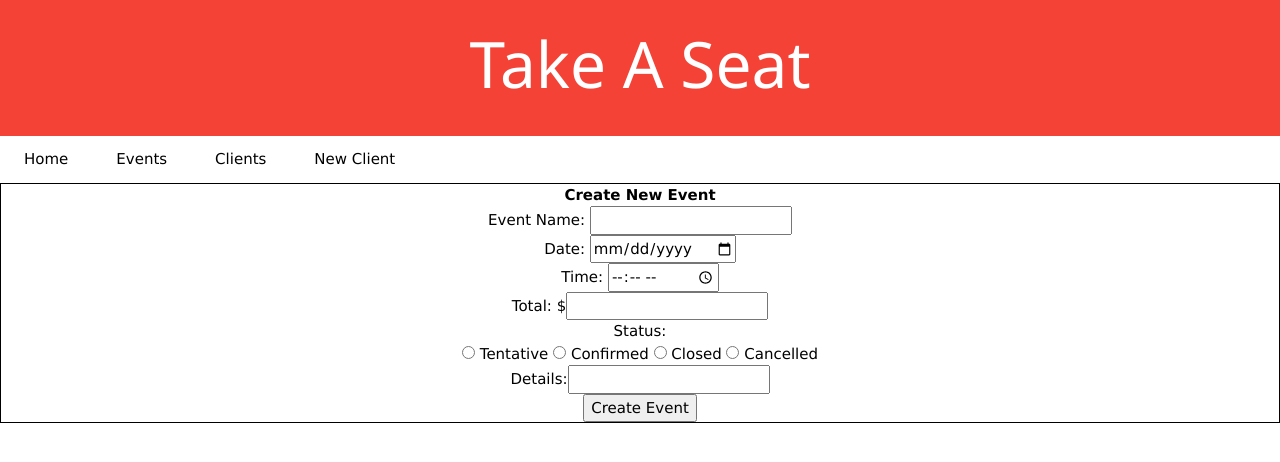
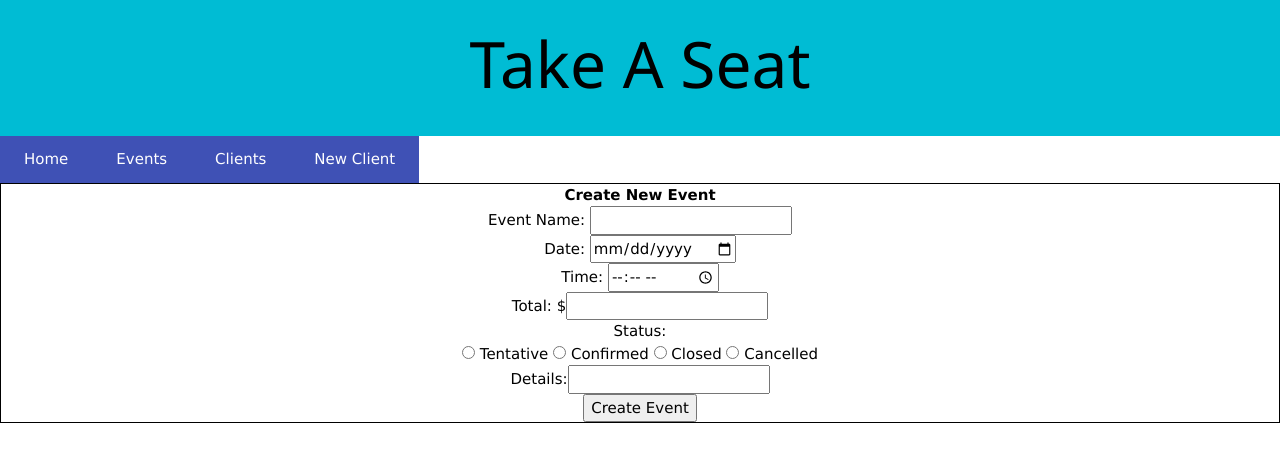
Before and after one commit to talryan/eventplanner-frontend, a React (Create React App) app: page /events/new in a window 1280 px wide. Shown: the top 462 px of the page. Built offline with nearby package versions, Linux system fonts and the light colour scheme; no server answers.

Commit message:
CSS Styling

```diff
--- a/package.json
+++ b/package.json
@@ -11,6 +11,7 @@
     "date-fns": "^2.19.0",
     "igniteui-react-charts": "^16.13.1",
     "igniteui-react-core": "^16.13.1",
+    "moment": "^2.29.1",
     "react": "^17.0.1",
     "react-bootstrap": "^1.5.2",
     "react-chartjs-2": "^2.11.1",
--- a/src/App.css
+++ b/src/App.css
@@ -13,10 +13,6 @@ li{
     border: 1px black solid;
 }
 
-.radio {
-    display: block;
-    width: 1em;
-    height: 1em;
-    border-radius: 50%;
-    border: 0.1em solid currentColor;
+.w3-bar w3-red w3-card w3-left-align w3-large{
+    background-color: yellow;
 }
--- a/src/components/Dashboard.js
+++ b/src/components/Dashboard.js
@@ -1,11 +1,54 @@
-import React from 'react';
+// import React from 'react'
+// import {Component} from 'react'
+// import {connect} from 'react-redux'
+// import {Line} from 'react-chartjs-2'
 
-const Dashboard = () => {
-    return (
-        <div>
-        <h1> Insert Dashboard Table </h1>
-        </div>
-    );
-};
+// class Dashboard extends Component {
+// render(){
+// return <div>
+//     <Line
+//     data={{
+//         labels: ['Tentative', 'Confirmed', 'Cancelled', 'Closed'],
+//         datasets: [
+//             {
+//             label: 'Events by Status',
+//             data: [
+//                 this.props.tentativeStatus,
+//                 this.props.confirmedStatus,
+//                 this.props.cancelledStatus,
+//                 this.props.closedStatus
+//                     ],
+//             backgroundColor: [
+//                '#F5EA69',
+//                '#69F5A9',
+//                '#D3386E',
+//                '#CB6EFF'
+//             ]
+//             }
+//         ]
+//     }}
+//     height={400}
+//     width = {600}
+//     options= {{maintainAspectRatio: false }}
 
-export default Dashboard;
+//     />
+
+// </div>
+
+// }
+// }
+
+// const mapStateToProps = ({events}, ownProps) => {
+
+//     const tentativeStatus= events.filter(event =>  event.status === "Tentative")
+//     const confirmedStatus= events.filter(event => event.status === "Confirmed")
+//     const cancelledStatus= events.filter(event =>  event.status === "Cancelled")
+//     const closedStatus= events.filter(event =>  event.status === "Closed")
+//     console.log(tentativeStatus)
+//     return{tentativeStatus, confirmedStatus, cancelledStatus, closedStatus}
+
+
+
+// }
+
+// export default connect(mapStateToProps)(Dashboard);
--- a/src/components/DisplayTime.js
+++ b/src/components/DisplayTime.js
@@ -1,4 +1,5 @@
 import { format} from 'date-fns'
+
 
 const DisplayTime = (time) => {
     return format(new Date(`${time}`),'K:m a')
--- a/src/components/EventChart.js
+++ b/src/components/EventChart.js
@@ -6,6 +6,7 @@ import {Doughnut} from 'react-chartjs-2'
 class EventChart extends Component {
 render(){
 return <div>
+    <h1 > Total Number of Events: {this.props.totalEvents} </h1>
     <Doughnut
     data={{
         labels: ['Tentative', 'Confirmed', 'Cancelled', 'Closed'],
@@ -44,8 +45,8 @@ const mapStateToProps = ({events}, ownProps) => {
     const confirmedStatus= events.filter(event => event.status === "Confirmed").length
     const cancelledStatus= events.filter(event => event.status === "Cancelled").length
     const closedStatus= events.filter(event => event.status === "Closed").length
-
-    return{tentativeStatus, confirmedStatus, cancelledStatus, closedStatus}
+    const totalEvents= events.length
+    return{tentativeStatus, confirmedStatus, cancelledStatus, closedStatus, totalEvents}
 
 }
 
--- a/src/components/Header/Header.js
+++ b/src/components/Header/Header.js
@@ -2,7 +2,7 @@ import React from 'react'
 function Header() {
     return(
       <div className="header">
-            <header className="w3-container w3-red w3-center" >
+            <header className="w3-container w3-cyan w3-center" >
             <h1 className="w3-margin w3-jumbo">Take A Seat</h1>
             <p className="w3-xlarge"></p>
 
--- a/src/components/Header/NavBar.js
+++ b/src/components/Header/NavBar.js
@@ -9,11 +9,11 @@ import {  Link } from "react-router-dom";
             return (
 
                 <div className='nav-display'>
-                    <div className="w3-bar w3-red w3-card w3-left-align w3-large"></div>
-                            <Link className="w3-bar-item w3-button w3-padding-large w3-white" to="/">Home</Link>
-                            <Link className="w3-bar-item w3-button w3-padding-large w3-white" to="/events">Events</Link>
-                            <Link className="w3-bar-item w3-button w3-padding-large w3-white" to ="/clients"> Clients </Link>
-                            <Link className="w3-bar-item w3-button w3-padding-large w3-white" to="/clients/new">New Client</Link>
+                    <div className="w3-bar w3-red w3-card w3-center-align w3-large"></div>
+                            <Link className="w3-bar-item w3-button w3-padding-large w3-indigo" to="/">Home</Link>
+                            <Link className="w3-bar-item w3-button w3-padding-large w3-indigo" to="/events">Events</Link>
+                            <Link className="w3-bar-item w3-button w3-padding-large w3-indigo" to ="/clients"> Clients </Link>
+                            <Link className="w3-bar-item w3-button w3-padding-large w3-indigo" to="/clients/new">New Client</Link>
 
 
 
--- a/src/components/Home.js
+++ b/src/components/Home.js
@@ -1,11 +1,12 @@
 import React from 'react';
 import EventChart from './EventChart'
+// import Dashboard from '../components/Dashboard'
 const Home = () => {
     return (
         <div className='home-display'>
-        <h1> Hello! </h1>
+
         <EventChart />
-        Display Today's Events
+       {/* <Dashboard /> */}
         </div>
     );
 };
--- a/src/components/clients/Client.js
+++ b/src/components/clients/Client.js
@@ -28,7 +28,7 @@
             }
             else {
                  return this.events().map(event => {
-                    return <div>
+                    return <div key={event.id}>
 
                     <h3> <Link to= {`${this.props.routeInfo.match.url}/events/${event.id}`}> {DisplayDate(event.date)} - {event.event_name}</Link> </h3><br />
                     </div>
--- a/src/components/events/Events.Js
+++ b/src/components/events/Events.Js
@@ -2,6 +2,7 @@ import React from 'react';
 import { connect } from 'react-redux'
 import {fetchEvents} from '../../actions/eventActions'
 import DisplayDate from '../DisplayDate'
+import { Link } from 'react-router-dom'
 
 const Events = ({events}) => {
     return (
@@ -10,8 +11,9 @@ const Events = ({events}) => {
             {events.map(event =>
                 <ul key={event.id}>
                     <li >
-                    {DisplayDate(event.date)} - {event.event_name}
-
+                    <Link to= {`clients/${event.client_id}/events/${event.id}`}>
+                     {DisplayDate(event.date)} - {event.event_name}
+                    </Link>
                     </li>
                 </ul>
         )}
@@ -25,4 +27,15 @@ const mapStateToProps = state => {
     return { events: state.events }
 }
 
+// const mapStateToProps = ({events}, ownProps) => {
+
+//     const tentativeStatus= events.filter(event => event.status === "Tentative").length
+//     const confirmedStatus= events.filter(event => event.status === "Confirmed").length
+//     const cancelledStatus= events.filter(event => event.status === "Cancelled").length
+//     const closedStatus= events.filter(event => event.status === "Closed").length
+
+//     return{tentativeStatus, confirmedStatus, cancelledStatus, closedStatus}
+
+// }
+
 export default connect(mapStateToProps, {fetchEvents})(Events);
--- a/src/containers/MainContainer.js
+++ b/src/containers/MainContainer.js
@@ -1,6 +1,6 @@
 import React, { Component } from 'react';
 import Home from '../components/Home'
-import Dashboard from '../components/Dashboard'
+
 
 
 class MainContainer extends Component {
@@ -11,7 +11,7 @@ class MainContainer extends Component {
         return (
             <div className='main-container'>
                 <Home />
-                <Dashboard />
+
 
             </div>
         );
```
Also changed, not shown: src/components/SearchBar.js (deleted, +0 -16 lines).
